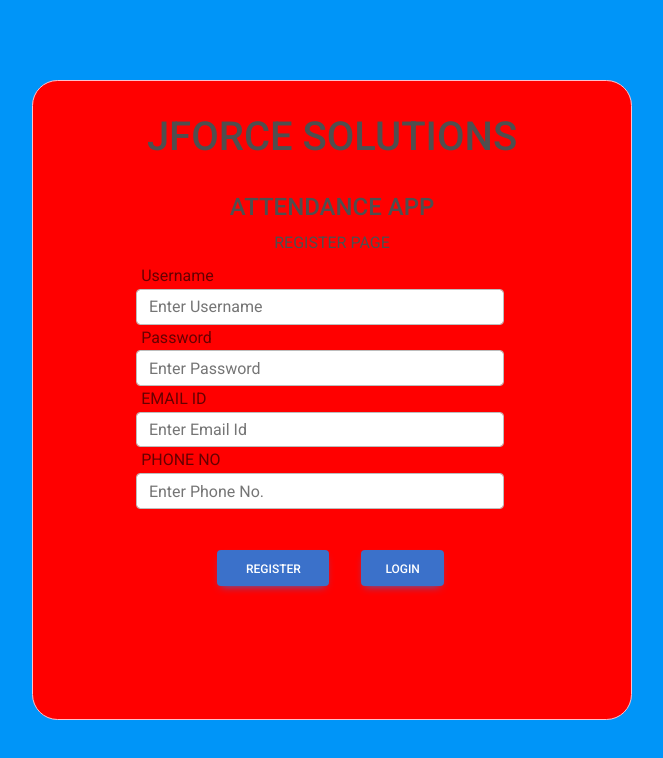
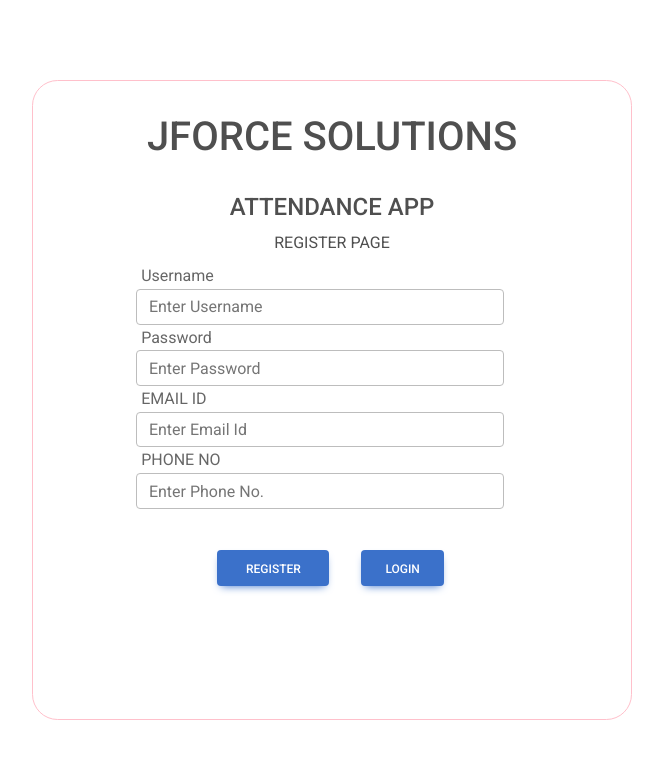
Before and after one commit to AGRLARK/attendance_app, a React (Vite) app in the folder Frontend/: page /register in a window 1280 px wide. Shown: the top 758 px of the page, without its empty margins (308-971 px from the left). Built offline with nearby package versions, Linux system fonts and the light colour scheme.

Commit message:
Final Commit with Reponsiveness

```diff
--- a/Frontend/src/index.css
+++ b/Frontend/src/index.css
@@ -182,18 +182,18 @@ body {
   }
   .container-register {
     height: 80%;
-    background-color: red;
+    /* background-color: red; */
   }
 }
 
 /* For 4k screen */
 @media (min-width: 2778px) {
   .container1 {
-    background-color: yellow;
+    /* background-color: yellow; */
     height: 50%;
   }
   .container-register {
-    background-color: pink;
+    /* background-color: pink; */
     height: 50%;
   }
 }
@@ -224,7 +224,7 @@ body {
   }
   .container-register {
     height: 95%;
-    background-color: yellow;
+    /* background-color: yellow; */
   }
 
   .register-reg-btn {
@@ -236,7 +236,7 @@ body {
 
 @media (max-width: 370px) {
   .container-register {
-    background-color: lightblue;
+    /* background-color: lightblue; */
   }
   .register-reg-btn {
     gap: 0.6rem;
@@ -288,7 +288,7 @@ body {
 .register-section {
   height: 100vh;
   width: 100vw;
-  background-color: #0095f8;
+  /* background-color: #0095f8; */
   display: flex;
   justify-content: center;
   align-items: center;
@@ -298,7 +298,7 @@ body {
   .justify-content-center .register-reg-btn {
     justify-content: center;
     align-items: center;
-    background-color: yellow;
+    /* background-color: yellow; */
   }
 }
 
```
